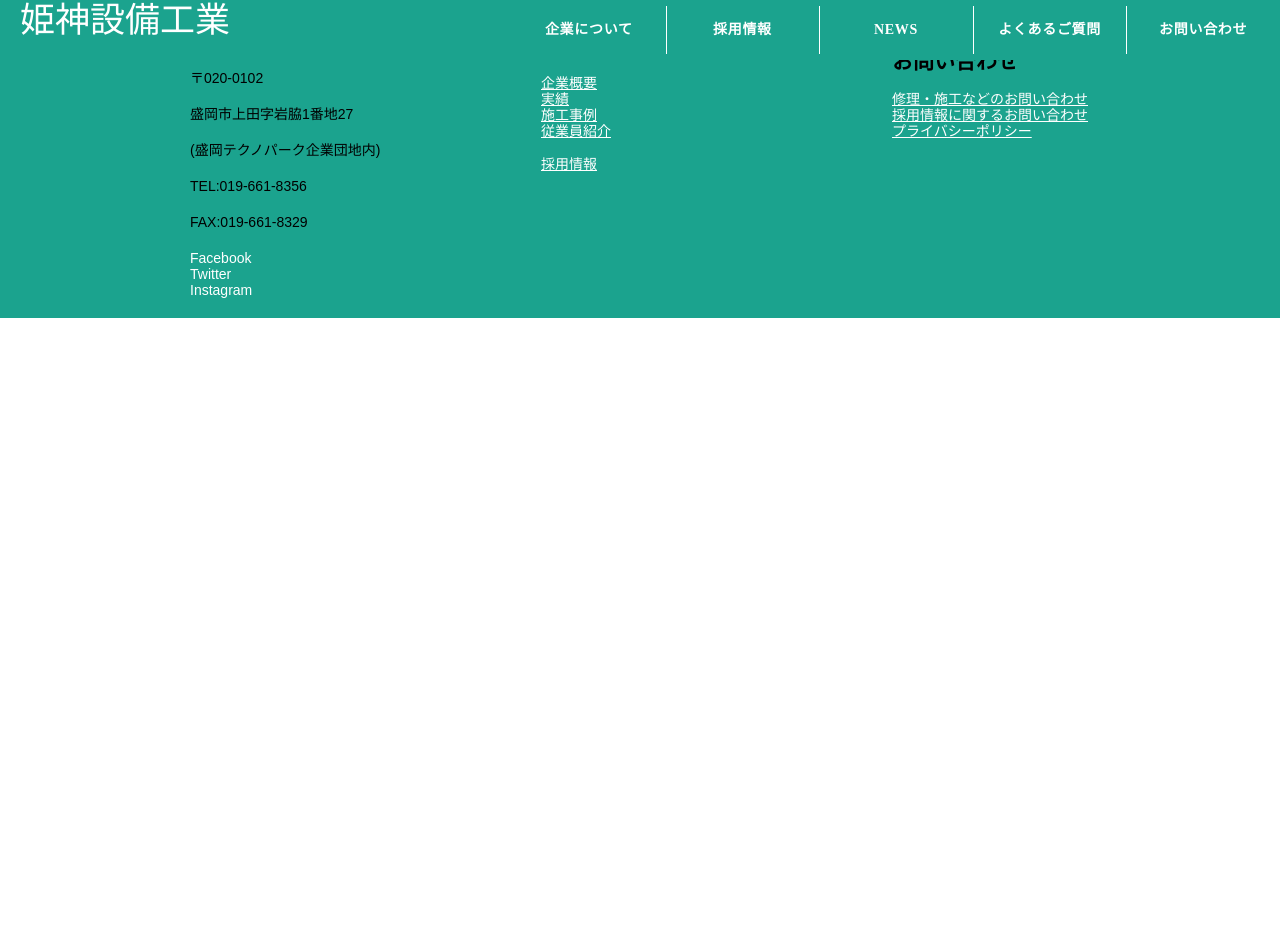
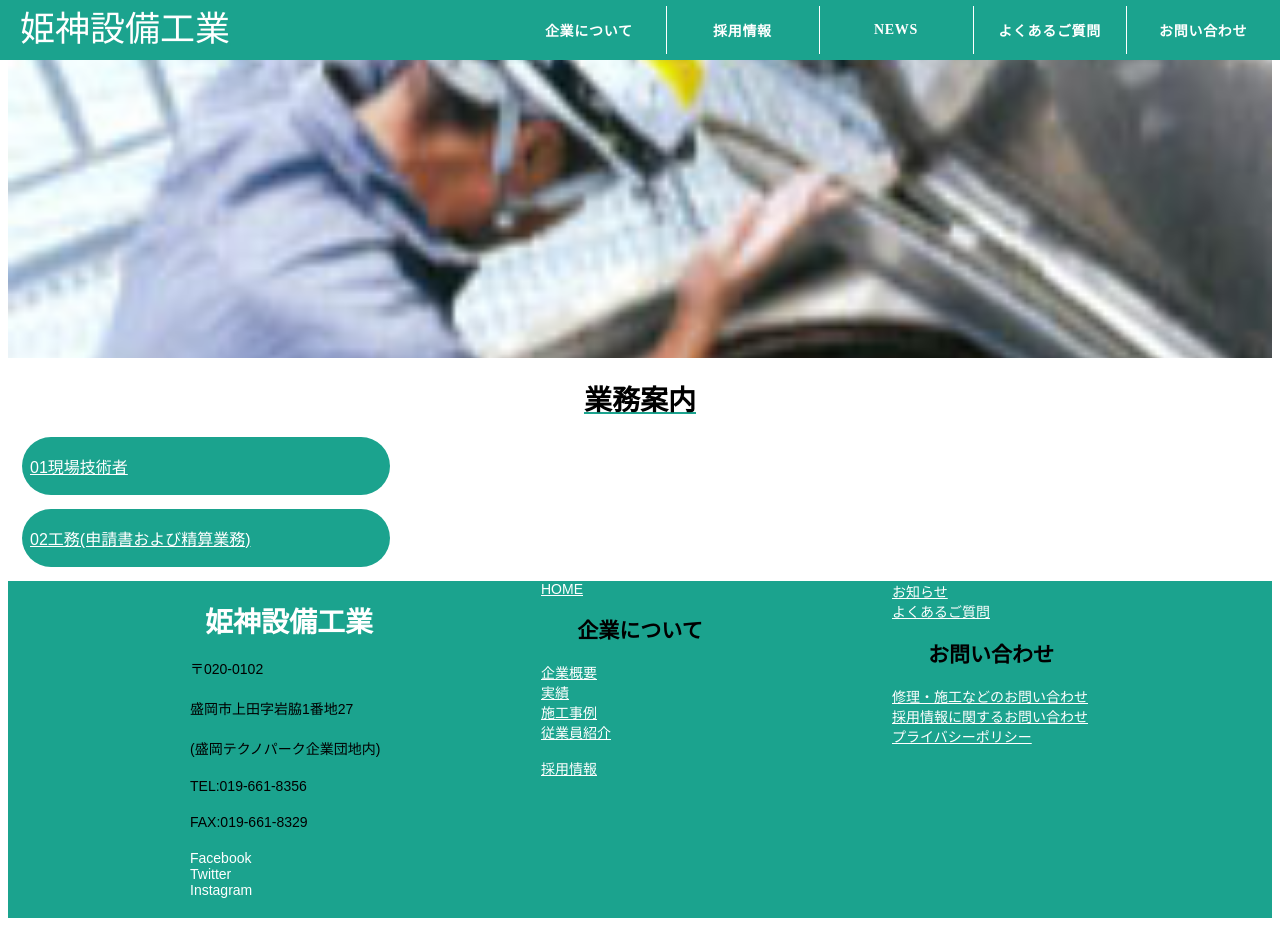
Before and after one commit to Skypeace8585/project_G, a PHP site: page /business_achievement_introduction.php in a window 1280 px wide. Before the commit the page ends 318 px from the top, so only its background shows below. Run offline with PHP 8.4, Linux system fonts and the light colour scheme.

Commit message:
実績紹介作成中

```diff
--- a/business_achievement_introduction.php
+++ b/business_achievement_introduction.php
@@ -4,17 +4,23 @@
 <head>
     <meta charset="UTF-8">
     <meta name="viewport" content="width=device-width, initial-scale=1.0">
-    <link rel="stylesheet" href="normalize.css">
     <link rel="stylesheet" href="css/style.css">
+    <link rel="stylesheet" href="css/footer.css">
+    <link rel="stylesheet" href="css/business_achievement_introduction.css">
     <title>業務・実績紹介</title>
 </head>
 <body>
 <?php require 'header.php'; ?>
 
+<img src="img/business_achievement_introduction.jpg" alt="会社概要TOP" class="img-top">
 
+<h1>業務案内</h1>
 
+<ul class="button-Recruit__reverse">
+        <li><a href="#Recruit-No1" class="button-Recruit" >01現場技術者</a></li>
+        <li><a href="#Recruit-No2" class="button-Recruit" >02工務(申請書および精算業務)</a></li>
 
-
+</ul>
 
 <?php require 'footer.php'; ?>
 </body>
--- /dev/null
+++ b/css/business_achievement_introduction.css
@@ -0,0 +1,158 @@
+@charset 'utf-8';
+
+:root{
+    --mainbgcolor:#1BA38E;
+    --mozicolor:#ffffff;
+}
+
+.flex{
+    display:flex;
+    margin-bottom: 50px;
+}
+
+
+.img-top {
+    display: block;
+    width: 100%;
+    height: 350px;
+    margin-bottom: 20px;
+    object-fit: cover;
+}
+
+dl, dt, dd {
+    margin: 0;
+    padding: 0;
+  /*   リセットCSS（適用するサイトで定義済なら不要） */
+}
+
+.box-top{
+    position: relative;
+    }
+
+.center {
+    text-align: center;
+    color: var(--mozicolor);
+    position: absolute;
+    top: 50%;
+    left: 50%;
+    transform: translate(-50%, -50%);
+}
+
+h2{
+    text-align: center;
+}
+
+.Recruit a {
+    top: 50%;
+    right: 0;
+    transform: translateY(-50%);
+    -webkit-transform: translateY(-50%);
+}
+
+.items {
+    text-align: center;
+    padding: 2px 0;
+    border-bottom: 1px solid #ddd;
+}
+
+.Recruitment-overtop {
+    display: grid;
+    grid-template-columns: 1fr 5fr;
+    /*項目名：名称の間の余白*/
+    column-gap: 32px;
+    -webkit-column-gap: 32px;
+    -moz-column-gap: 32px;
+    border-bottom: 1px solid #ddd;
+}
+
+button {
+    padding: 0;
+    font-family: inherit;
+    appearance: none;
+    cursor: pointer;
+    background-color: transparent;
+    border: none;
+    padding: 2px 0;
+}
+
+  /* ボタンのスタイル */
+.button-Recruit {
+    display: flex;
+    gap: 8px;
+    align-items: center;
+    padding: auto;
+    width: 100%;
+    max-width: 320px;
+    height: 3rem;
+    margin: 1rem;
+    padding: 8px 40px 8px 8px;
+    font-family: sans-serif;
+    font-size: 16px;
+    color: #fff;
+    text-align: center;
+    list-style:none;
+    background-color: var(--mainbgcolor);
+    border-radius: 32px; /* (buttonの高さ / 2) の値 */
+}
+.button-Recruit__reverse {
+    padding-left:0;
+    justify-content: space-between;
+
+}
+.Available {
+    position: relative;
+    width: 100%;
+    height: 4rem;
+    text-align: center;
+    align-items: center;
+
+}
+
+.Available a {
+    text-align: center;
+    justify-content: center;
+    align-items: center;
+    width: auto;
+    height: auto;
+    display: inline-block;
+    padding: 5px;
+    position: absolute;
+    bottom: 0;
+    right: 0;
+    background-color: gray;
+    color: white;
+    text-decoration: none;
+}
+
+
+    h1 {
+        font-size: 2rem;
+        text-align: center;
+        text-decoration:underline;
+        text-decoration-color: var(--mainbgcolor);
+    }
+
+
+    .Recruitment-overview {
+        width: 80%;
+        margin: auto;
+        border-top: 1px solid #ddd;
+    }
+
+    .Recruitment-overview .item {
+        padding: 24px 0;
+        border-bottom: 1px solid #ddd;
+    }
+
+
+@media screen and (min-width: 560px) {
+    .Recruitment-overview .item {
+        display: grid;
+        /*項目名：名称の横幅比率*/
+        grid-template-columns: 1fr 5fr;
+        /*項目名：名称の間の余白*/
+        column-gap: 32px;
+        -webkit-column-gap: 32px;
+        -moz-column-gap: 32px;
+            }
+        }
--- a/css/enterprise_overview.css
+++ b/css/enterprise_overview.css
@@ -4,8 +4,6 @@
     --mainbgcolor:#1BA38E;
     --footermozicolor:#ffffff;
 }
-
-
 
 .company-h1 h1 {
     text-align: center;
--- a/enterprise_overview.php
+++ b/enterprise_overview.php
@@ -14,7 +14,9 @@
 <body>
     <?php require 'header.php'; ?>
     <img src="img/Himekami_company.png" alt="会社概要TOP" class="img-top">
+
     <h1>会社概要</h1>
+
     <div class="company-overview">
     <div class="item">
         <dt>会社名</dt>
```
Also changed, not shown: img/business_achievement_introduction.jpg (added).
